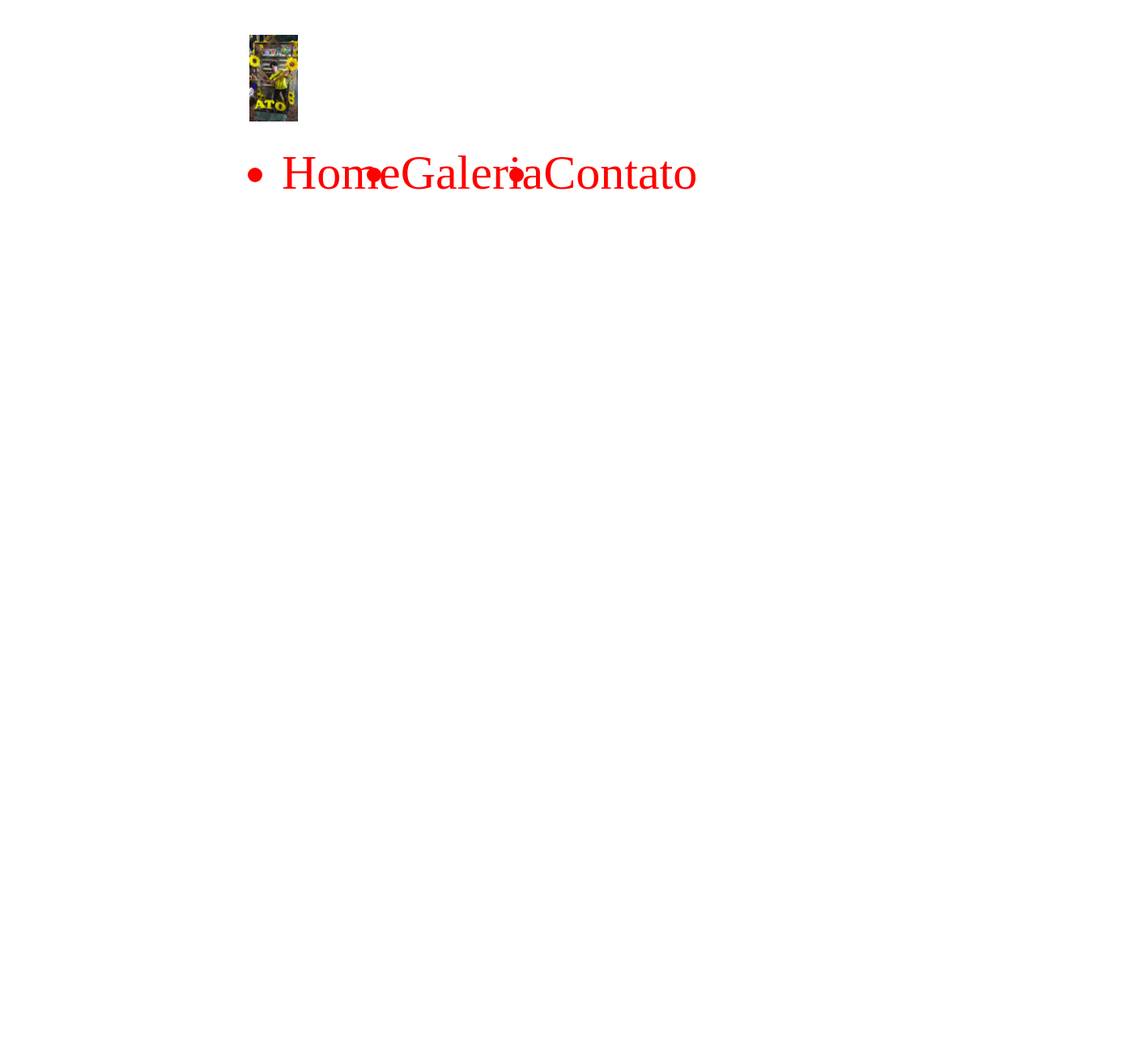
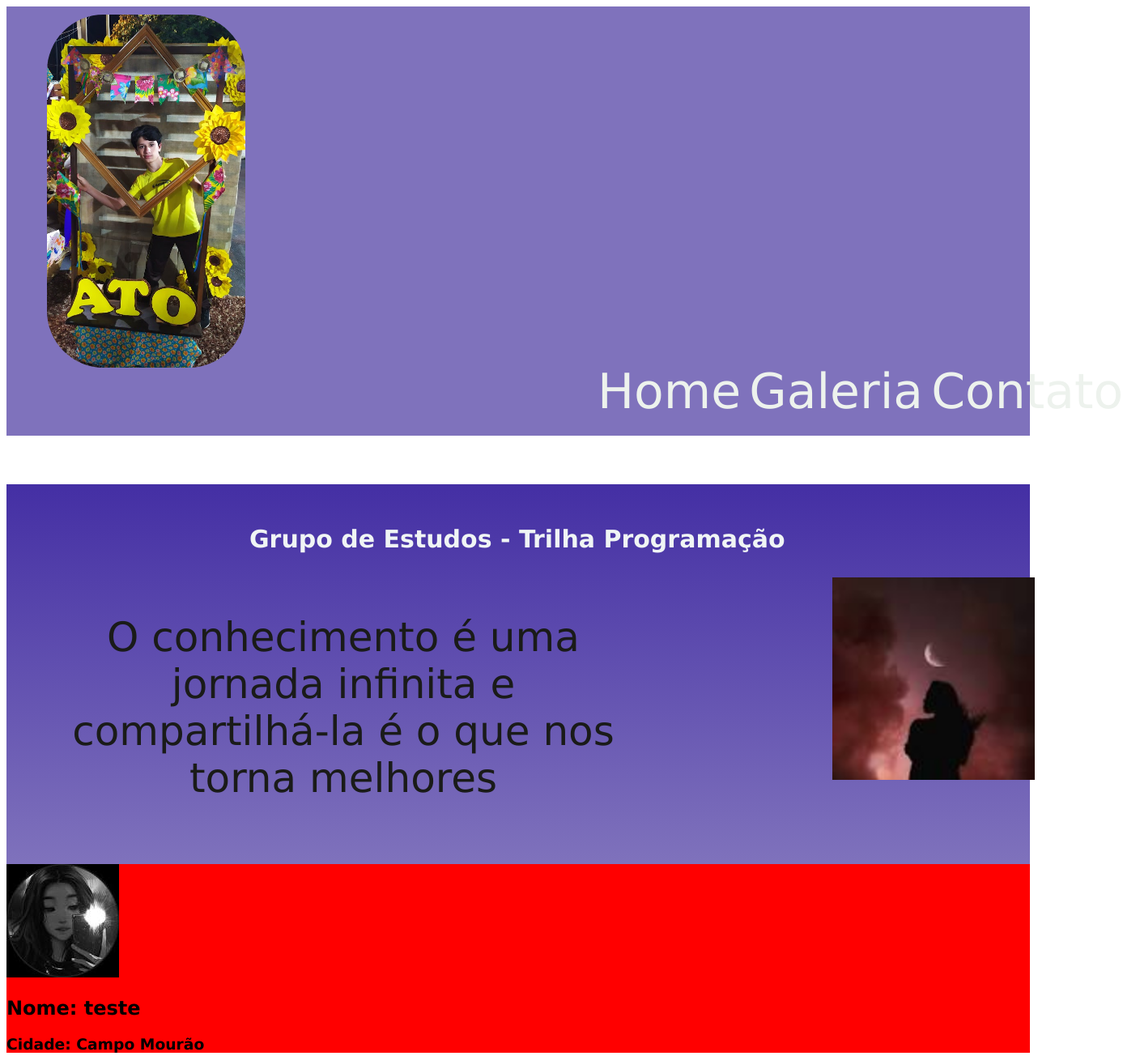
Before and after one commit to katdorneles/programa-oturmaH, a plain HTML site: page index.html in a window 1280 px wide. Shown: the whole page at 81% size, 1387 px wide, since content can reach past the window. Before the commit the page ends 800 px from the top, so only its background shows below. Drawn offline with Linux system fonts and the light colour scheme.

Commit message:
Add files via upload

```diff
--- a/index.html
+++ b/index.html
@@ -9,13 +9,32 @@
 </head>
 <body>
     <header>
-    <img class="logo" src="imagem Nicolas.jpg" alt="">
+    <img id="logo" src="imagem Nicolas.jpg" alt="">
     <ul class="cabeçalho">
         <li class="item">Home</li>
         <li class="item">Galeria</li>
         <li class="item">Contato</li>
     </ul>
 </header>
+<section class="conteudoprincipal">
+    <h1 class="conteudo-grupo">
+        Grupo de Estudos - Trilha Programação
+    </h1>
+    <p class="conteudo-frase">
+        O conhecimento é uma jornada infinita e compartilhá-la é o que nos torna melhores
+    </p>
+    <img class="imagem-alura" src="images (1).jpg" alt="">
+    </section>
+
+    <section class="cursistas-teste">
+    <div class="cursistaAna-div">
+    <img class="fotocursistas" src="download (1).jpg" alt="">
+    <h2 class="nomecursista">Nome: teste</h2>
+    <h3 class="cidadecursista">Cidade: Campo Mourão</h3>
+    </div>
+
+
+</section>
 
 </body>
 </html>
--- a/style.css
+++ b/style.css
@@ -1,23 +1,61 @@
-cabeçalho{
-    background: #F5F5F5;
-    color: #A10AA4;
-
+body{
+    font-family: sans-serif;
+    font-family: Verdana, Geneva, Tahoma, sans-serif;
 }
 
+header{
+    background: #7F72BC;
+}
 .cabeçalho{
     display: flex;
     font-size: 60px;
+    margin-left: 600px;
+    margin-top: 10px;
+}
+#logo{
+    width: 245px;
+    position: relative;
+    margin-left: 50px;
+    margin-top: 10px;
+    border-radius: 70px;
+}
+.item{
+    color: rgb(237, 242, 237);
+    position: relative;
+    left: 80px;
+    bottom: 20px;
+    margin-left: 10px;
+    list-style: none;
 }
 
-.logo{
-    width: 60px;
+.conteudoprincipal{
+    background-image: linear-gradient(#442FA4, #7F72BC);
+    color:rgb(240, 245, 245);
+}
+.imagem-alura{
+    width: 250px;
+    display: inline;
     position: relative;
-    left: 300px;
-    top: 35px;
+    margin-left: 1020px;
+    margin-top: 5px;
+    margin-bottom: 100px;
+}
+.conteudo-grupo{
+    padding-left: 300px;
+    padding-top: 50px;
+    font-size: 30px;
+}
+.conteudo-frase{
+    position: absolute;
+    margin-left: 80px;
+    margin-right: 520px;
+    margin-top: 50px;
+    text-align: center;
+    font-size: 50px;
+    color: rgb(26, 27, 25);
 }
 
-.item{
-    color: red;
-    position: relative;
-    left: 300px;
+.cursistas-teste{
+    background: red;
+
 }
```
Also changed, not shown: 4961564f580a845ef67e52b4da070902.webp (added), download (1).jpg (added), download (2).jpg (added), download.jpg (added), images (1).jpg (added), images.jpg (added), profile-picture.jpeg (added).
